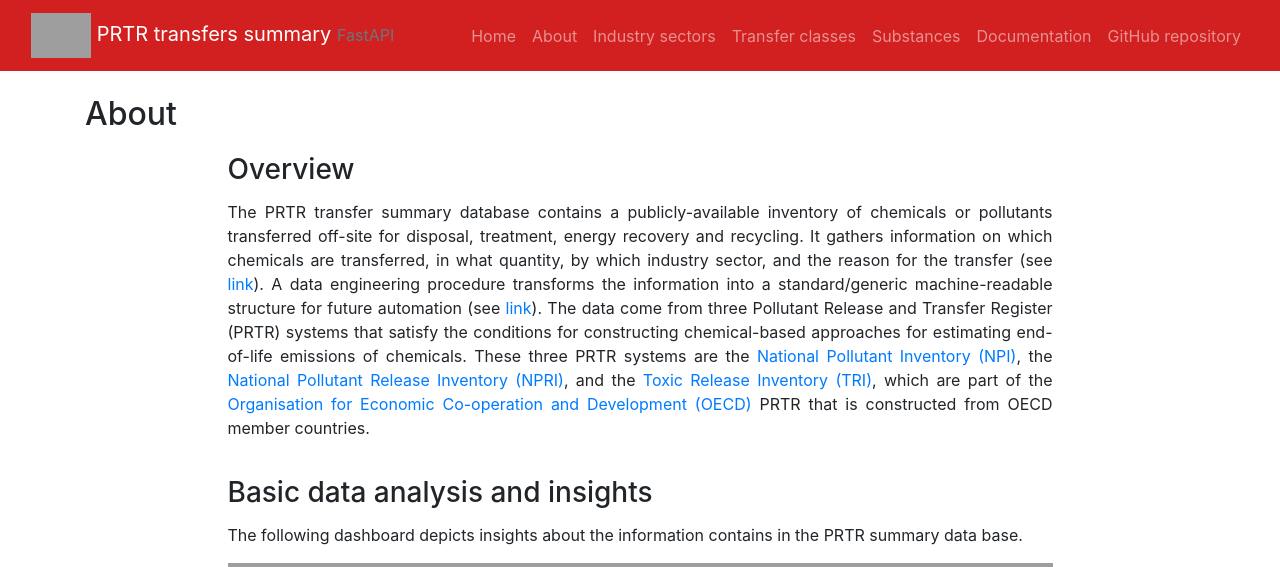
After one commit to jodhernandezbe/PRTR_transfers_FastAPI, a FastAPI app: template templates/about.html in a window 1280 px wide. The commit adds this page. Shown: the top 567 px of the page. Run offline with FastAPI, Linux system fonts and the light colour scheme; the template is opened without the code that fills it, so the values that code supplies are empty; some libraries are stand-ins or nearby versions; grey boxes are pictures that could not be loaded.

Commit message:
Version July 13, 2021

```diff
--- /dev/null
+++ b/templates/about.html
@@ -0,0 +1,27 @@
+{% extends 'base.html' %}
+
+{% block content %}
+
+<div class="container mb-4 mt-4">
+    <h2>About</h2>
+    <div class="row justify-content-center">
+        <div class="col-12 col-sm-12 col-md-11 col-lg-9">
+            <h3>Overview</h3>
+            <p style="text-align: justify; text-justify: inter-word;">
+                The PRTR transfer summary database contains a publicly-available inventory of chemicals or pollutants transferred off-site for disposal, treatment, energy recovery and recycling. It gathers information on which chemicals are transferred, in what quantity, by which industry sector, and the reason for the transfer (see <a href="https://github.com/jodhernandezbe/PRTR_transfers_FastAPI">link</a>). A data engineering procedure transforms the information into a standard/generic machine-readable structure for future automation (see <a href="https://github.com/jodhernandezbe/PRTR_transfers">link</a>). The data come from three Pollutant Release and Transfer Register (PRTR) systems that satisfy the conditions for constructing chemical-based approaches for estimating end-of-life emissions of chemicals. These three PRTR systems are the <a href="http://www.npi.gov.au/">National Pollutant Inventory (NPI)</a>, the <a href="https://www.canada.ca/en/services/environment/pollution-waste-management/national-pollutant-release-inventory.html">National Pollutant Release Inventory (NPRI)</a>, and the <a href="https://www.epa.gov/toxics-release-inventory-tri-program">Toxic Release Inventory (TRI)</a>, which are part of the <a href="https://www.oecd.org/chemicalsafety/pollutant-release-transfer-register/">Organisation for Economic Co-operation and Development (OECD)</a> PRTR that is constructed from OECD member countries.
+            </p>
+        </div>
+    </div>
+    <div class="row justify-content-center">
+        <div class="col-12 col-sm-12 col-md-11 col-lg-9">
+            <h3>Basic data analysis and insights</h3>
+            <p style="text-align: justify; text-justify: inter-word;">
+            The following dashboard depicts insights about the information contains in the PRTR summary data base.
+            </p>
+            <iframe width="100%" height=450px src="https://datastudio.google.com/embed/reporting/058062b7-7e99-4617-8b86-0b440fa99107/page/hKkUC" frameborder="0" style="border:0" allowfullscreen>
+            </iframe>
+        </div>
+    </div>
+</div>
+
+{% endblock %}
--- a/templates/base.html
+++ b/templates/base.html
@@ -29,6 +29,9 @@
                         <ul class="nav navbar-nav ml-auto mb-2 mb-lg-0">
                             <li class="nav-item">
                                 <a class="nav-link" href="/">Home</a>
+                            </li>
+                            <li class="nav-item">
+                                <a class="nav-link" href="/about/">About</a>
                             </li>
                             <li class="nav-item">
                                 <a class="nav-link" href="/sectors/">Industry sectors</a>
```
Also changed, not shown: api.py (+11 -1 lines).
